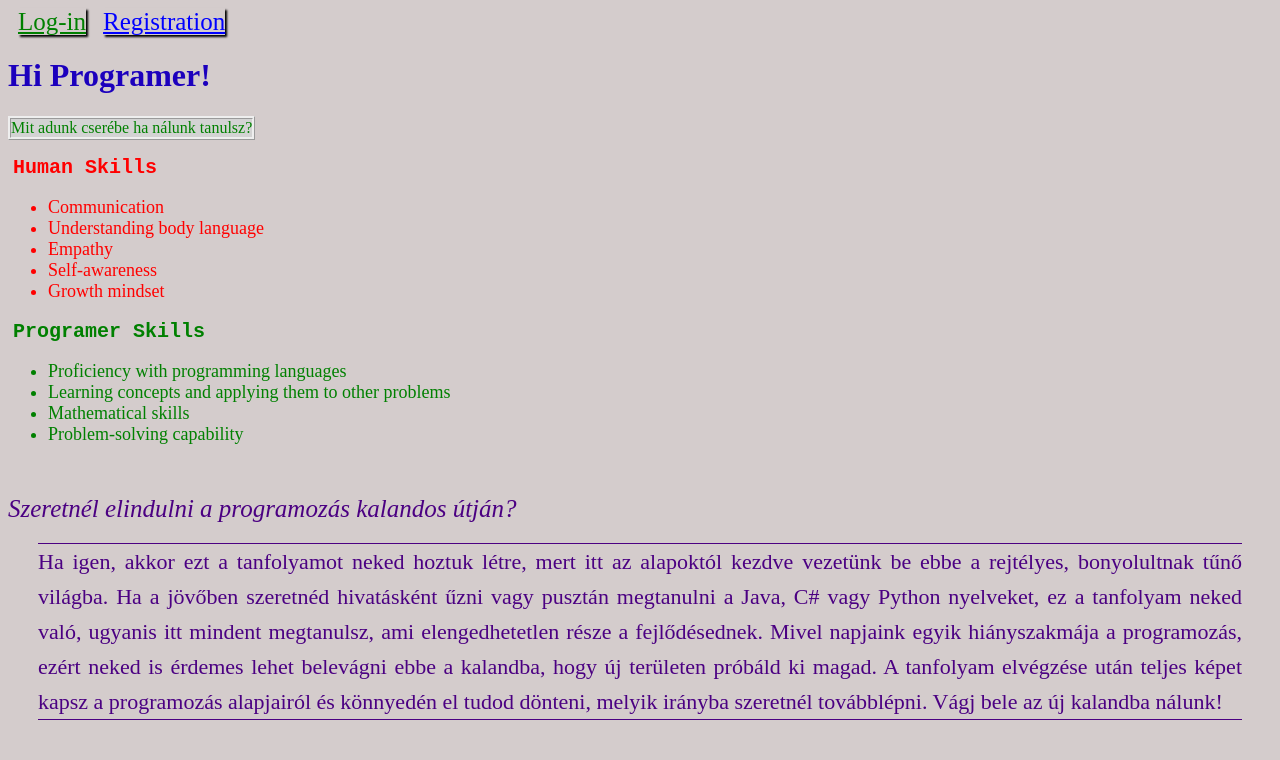
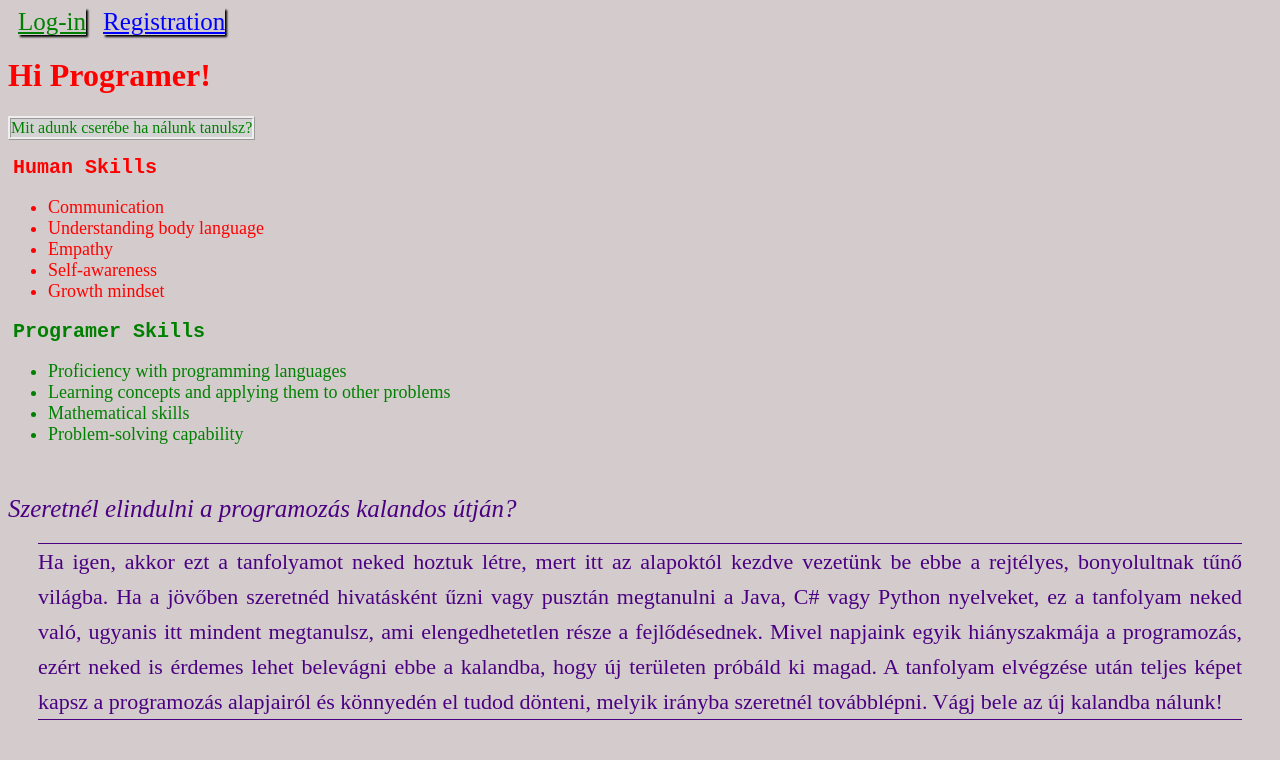
Before and after one commit to NioTex92/NioTex12.github.io, a plain HTML site: page index.html in a window 1280 px wide. Shown: the top 760 px of the page. Drawn offline with Linux system fonts and the light colour scheme; a web font is replaced by a local one.

```diff
--- a/css/style.css
+++ b/css/style.css
@@ -11,7 +11,7 @@
 }
 
 h1 {
-    color: #1c00bd;
+    color: red;
     font-family: 'Playfair Display', serif;
 }
 
```
